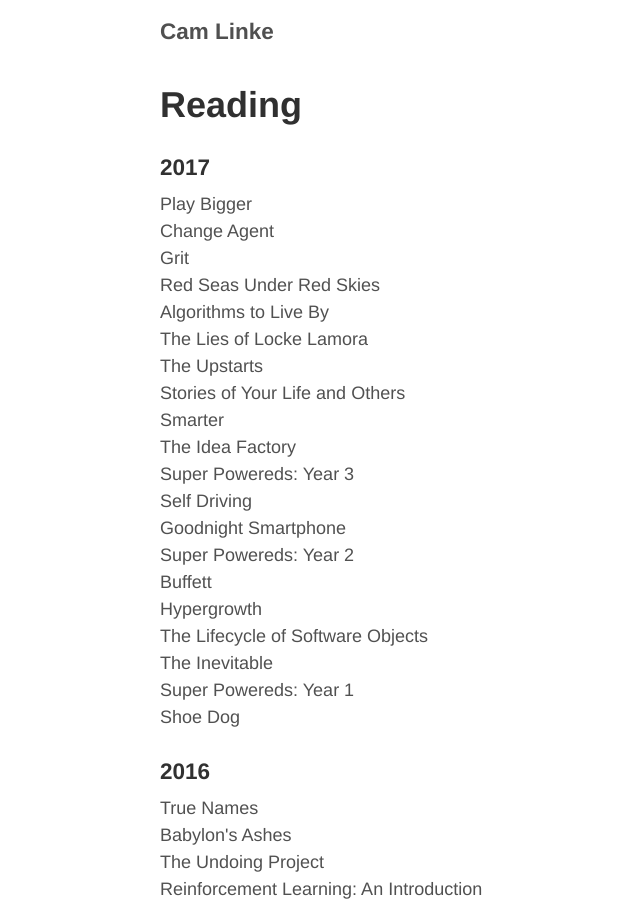
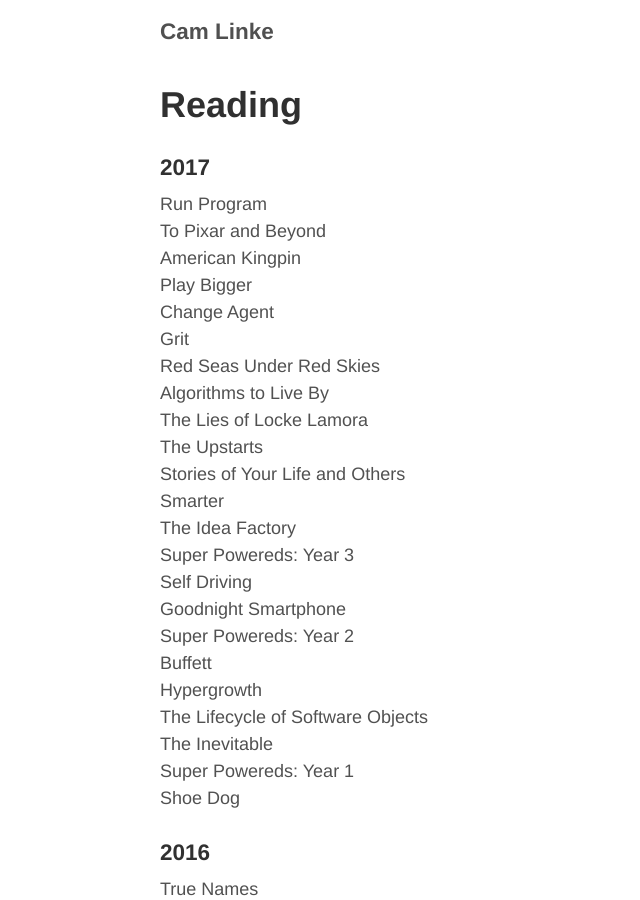
Before and after one commit to camlinke/camlinke.github.io, a Jekyll site: the page built from reading.md, in a window 1280 px wide and 900 px high. Shown: the whole window, without its empty margins (165-805 px from the left). Built offline with Jekyll 4.4.1, drawn with Linux system fonts in a browser that asks for light colours; nearby versions of some CDN libraries.

Commit message:
updated reading

```diff
--- a/reading.md
+++ b/reading.md
@@ -5,6 +5,9 @@
 
 <h3>2017</h3>
 <ul class="frontpage-list">
+    <li>Run Program</li>
+    <li>To Pixar and Beyond</li>
+    <li>American Kingpin</li>
     <li>Play Bigger</li>
     <li>Change Agent</li>
     <li>Grit</li>
```
